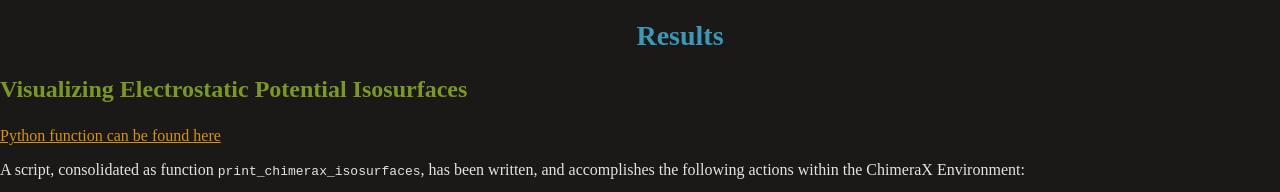
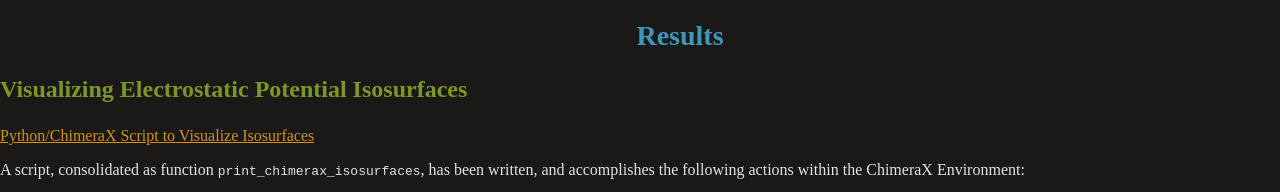
Before and after one commit to nwoodweb/nwoodweb.github.io, a plain HTML site: page chemtools.html in a window 1280 px wide. Shown: the part 1205-1397 px from the top of the page. Drawn offline with Linux system fonts and the light colour scheme.

Commit message:
Update chemtools.html

```diff
--- a/chemtools.html
+++ b/chemtools.html
@@ -48,7 +48,7 @@
     <h2 id="results">Results</h2>
   </center>
 <h3 id="visualizing-electrostatic-potential-isosurfaces-1">Visualizing Electrostatic Potential Isosurfaces</h3>
-<p><a href="https://github.com/nwoodweb/chemtools/blob/master/examples/esp/chimerax_vis_esp.py">Python function can be found here</a></p>
+<p><a href="https://github.com/nwoodweb/chemtools/blob/master/examples/esp/chimerax_vis_esp.py">Python/ChimeraX Script to Visualize Isosurfaces</a></p>
 <p>A script, consolidated as function <code>print_chimerax_isosurfaces</code>, has been written, and accomplishes the following actions within the ChimeraX Environment:</p>
 <ul>
 <li>Open our surfaces file, generically named <code>*_rho.cube</code></li>
```
